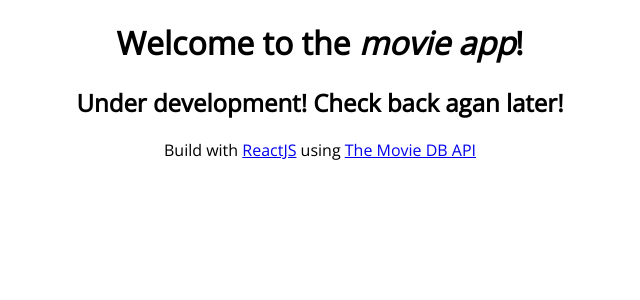
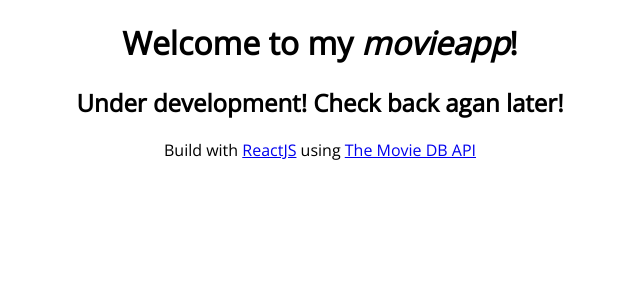
Before and after one commit to ecabigting/MovieApp, a React (Create React App) app: page / in a window 1280 px wide. Shown: the top 300 px of the page, without its empty margins (320-960 px from the left). Built offline with nearby package versions, Linux system fonts and the light colour scheme; the HTML template or start-up script is replaced by a standard one.

Commit message:
readme and app js update

```diff
--- a/src/App.js
+++ b/src/App.js
@@ -3,7 +3,7 @@
 function App() {
   return (
     <div style={{margin:"0px", textAlign:"center", fontFamily:"'Open Sans', sans-serif"}}>
-      <h1>Welcome to the <i>movie app</i>!</h1>
+      <h1>Welcome to my <i>movieapp</i>!</h1>
       <h2>Under development! Check back agan later!</h2>
       <p>Build with <a href="https://reactjs.org/">ReactJS</a> using <a href="https://www.themoviedb.org/">The Movie DB API</a></p>
     </div>
```
Also changed, not shown: 1 other file (tests, documents, lock files or other folders).
